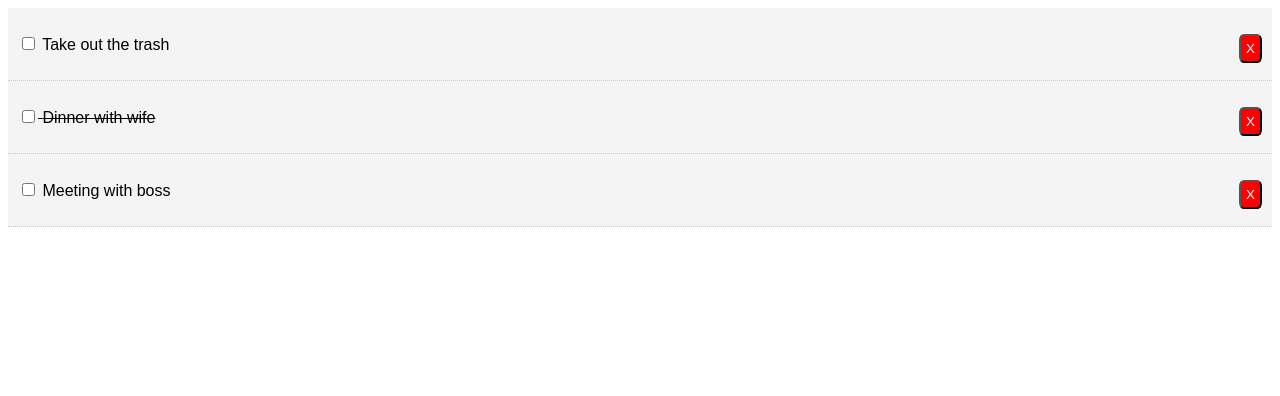
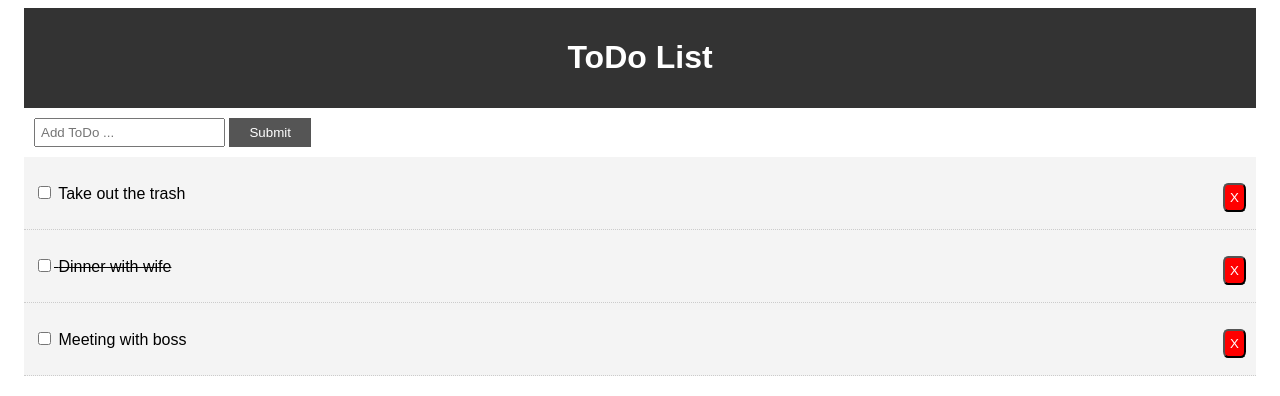
Before and after one commit to aturanj/reactjs-todo-list, a React (Create React App) app: page / in a window 1280 px wide. Shown: the top 396 px of the page. Built offline with nearby package versions, Linux system fonts and the light colour scheme.

Commit message:
adding new ToDo Item

```diff
--- a/package.json
+++ b/package.json
@@ -9,6 +9,7 @@
     "react": "^17.0.1",
     "react-dom": "^17.0.1",
     "react-scripts": "4.0.0",
+    "react-uuid": "^1.0.2",
     "web-vitals": "^0.2.4"
   },
   "scripts": {
--- a/src/App.css
+++ b/src/App.css
@@ -2,3 +2,20 @@
 body{
   font-family: Arial, Helvetica, sans-serif;
 }
+
+.container{
+  padding: 0 1rem;
+}
+
+.addButton{
+  display: inline-block;
+  border: none;
+  background: #555;
+  color: #fff;
+  padding: 7px 20px;
+  cursor: pointer;
+}
+
+.addButton:hover{
+  background: #666;
+}
--- a/src/App.js
+++ b/src/App.js
@@ -1,21 +1,24 @@
 import { Component } from 'react';
+import Header from './components/layout/Header';
+import Todos from './components/Todos';
+import AddTodo from './components/AddTodo';
+import uuid from 'react-uuid';
 import './App.css';
-import Todos from './components/Todos';
 
 class App extends Component {
 
   state = {
     todos: [{
-      id: 1,
+      id: uuid(),
       title: 'Take out the trash',
       completed: false
     }, {
-      id: 2,
+      id: uuid(),
       title: 'Dinner with wife',
       completed: true
     },
     {
-      id: 3,
+      id: uuid(),
       title: 'Meeting with boss',
       completed: false
     }]
@@ -35,11 +38,23 @@ class App extends Component {
       })
 
     });
-
   }
 
   deleteOurTodo = (id) => {
     this.setState({ todos: [...this.state.todos.filter(item => item.id !== id)] })
+  }
+
+  addOurTodo = (title) => {
+
+    //console.log(title);
+
+    const newTodo = {
+      id: uuid(),
+      title: title,
+      completed: false
+    }
+
+    this.setState({ todos: [...this.state.todos, newTodo] })
   }
 
   render() {
@@ -49,10 +64,17 @@ class App extends Component {
     return (
       <div className="App">
 
-        <Todos todoList={this.state.todos}
-          markCompleted={this.markCompleted}
-          deleteOurTodo={this.deleteOurTodo} />
+        <div className="container">
 
+          <Header />
+
+          <AddTodo addOurTodo={this.addOurTodo} />
+
+          <Todos todoList={this.state.todos}
+            markCompleted={this.markCompleted}
+            deleteOurTodo={this.deleteOurTodo} />
+
+        </div>
       </div>
     );
   }
--- /dev/null
+++ b/src/components/AddTodo.js
@@ -0,0 +1,46 @@
+import React, { Component } from 'react'
+
+export class AddTodo extends Component {
+
+    state = {
+        title: ''
+    }
+
+    onOurInputChange = (e) => {
+        this.setState({ [e.target.name]: [e.target.value] });
+    }
+
+    onOurFormSubmit = (e) => {
+
+        e.preventDefault();
+
+        this.props.addOurTodo(this.state.title);
+
+        this.setState({
+            title: ''
+        })
+    }
+
+    render() {
+        return (
+            <div style={{ padding: '10px' }}>
+
+                <form onSubmit={this.onOurFormSubmit}>
+
+                    <input type="text" name="title" placeholder="Add ToDo ..."
+                        style={{ flex: '10', padding: '5px' }}
+                        value={this.state.title}
+                        onChange={this.onOurInputChange} />
+
+                    {'  '}
+
+                    <input type="submit" value="Submit" className="addButton"
+                        style={{ flex: '1' }} />
+
+                </form>
+            </div>
+        )
+    }
+}
+
+export default AddTodo
--- /dev/null
+++ b/src/components/layout/Header.js
@@ -0,0 +1,21 @@
+
+import React from 'react';
+
+function Header() {
+
+    return (
+        <header style={headerStyle}>
+            <h1> ToDo List </h1>
+        </header>
+    )
+}
+
+const headerStyle = {
+
+    background: '#333',
+    color: '#fff',
+    textAlign: 'center',
+    padding: '10px'
+}
+
+export default Header;
```
Also changed, not shown: 1 other file (tests, documents, lock files or other folders).
